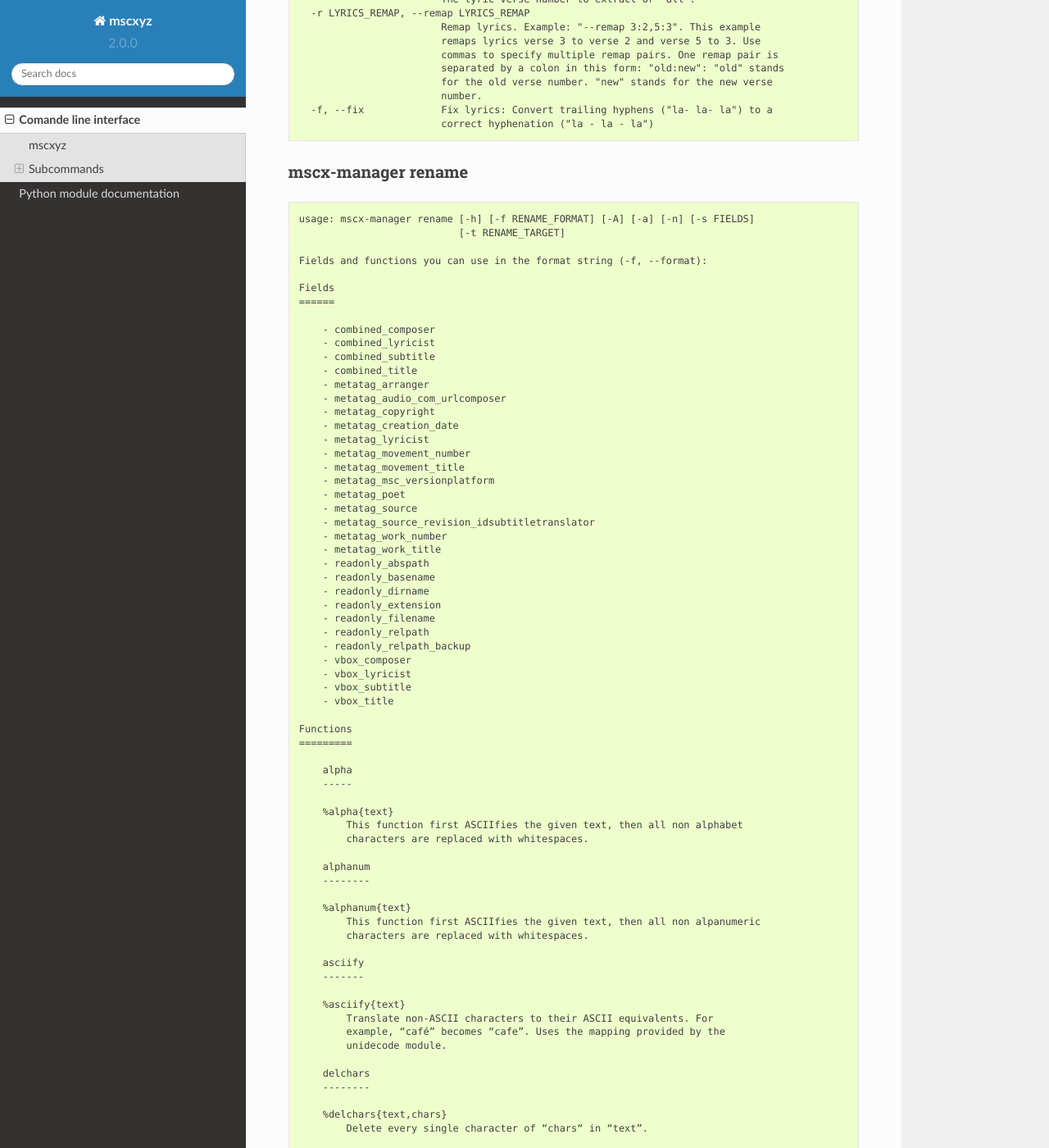
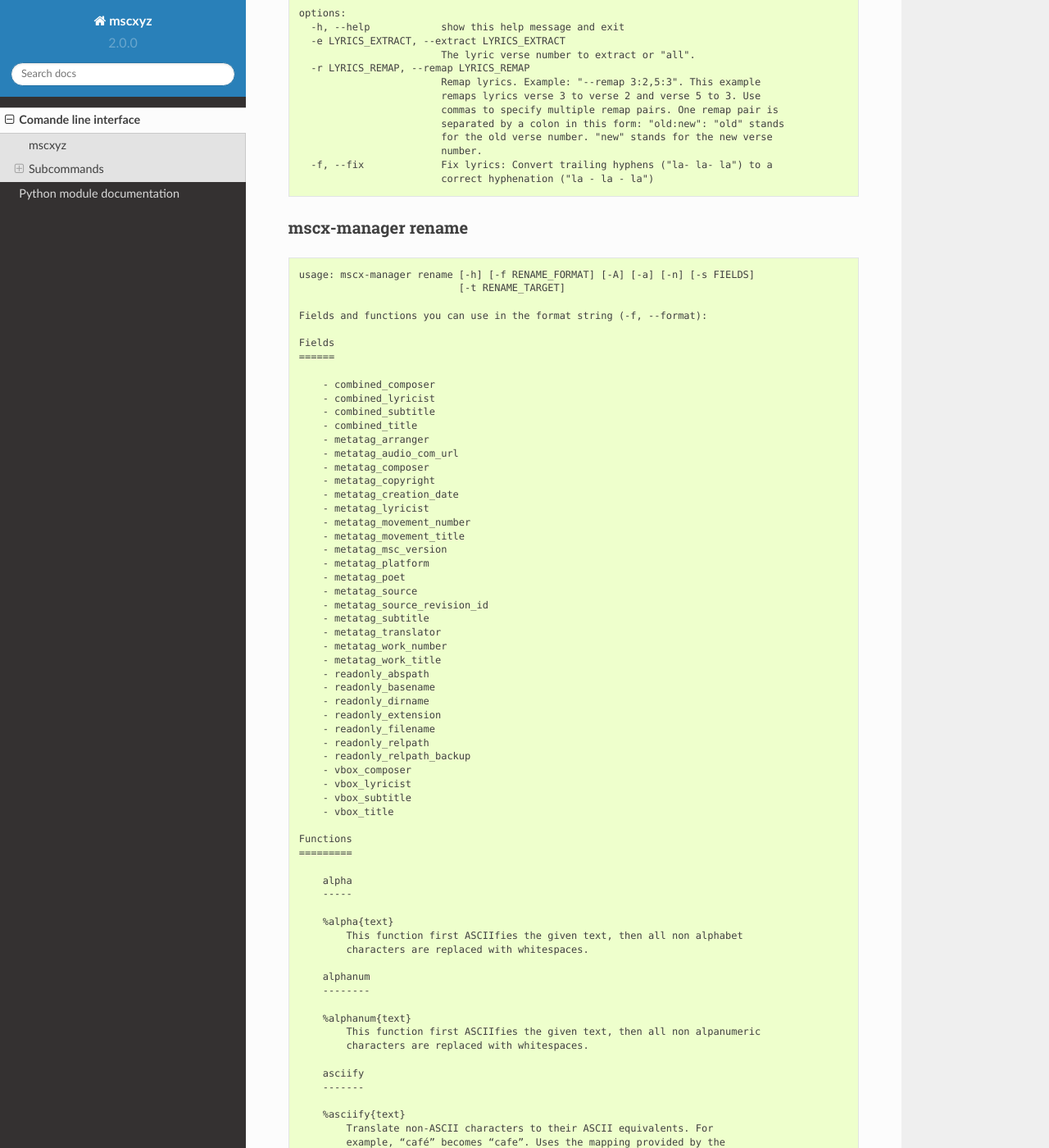
Before and after one commit to Josef-Friedrich/mscxyz, a Sphinx documentation site: the page built from docs/cli.rst, in a window 1280 px wide and 1400 px high, scrolled down 3449 px. Shown: the whole window at 82% size. Built offline with Sphinx 7.4.7 and the Read the Docs theme 2.0.0, drawn with Linux system fonts in a browser that asks for light colours; some of the changed text lies outside the part shown.

```diff
--- a/docs/cli.rst
+++ b/docs/cli.rst
@@ -143,16 +143,20 @@
       - combined_subtitle
       - combined_title
       - metatag_arranger
-      - metatag_audio_com_urlcomposer
+      - metatag_audio_com_url
+      - metatag_composer
       - metatag_copyright
       - metatag_creation_date
       - metatag_lyricist
       - metatag_movement_number
       - metatag_movement_title
-      - metatag_msc_versionplatform
+      - metatag_msc_version
+      - metatag_platform
       - metatag_poet
       - metatag_source
-      - metatag_source_revision_idsubtitletranslator
+      - metatag_source_revision_id
+      - metatag_subtitle
+      - metatag_translator
       - metatag_work_number
       - metatag_work_title
       - vbox_composer
@@ -227,16 +231,20 @@
       - combined_subtitle
       - combined_title
       - metatag_arranger
-      - metatag_audio_com_urlcomposer
+      - metatag_audio_com_url
+      - metatag_composer
       - metatag_copyright
       - metatag_creation_date
       - metatag_lyricist
       - metatag_movement_number
       - metatag_movement_title
-      - metatag_msc_versionplatform
+      - metatag_msc_version
+      - metatag_platform
       - metatag_poet
       - metatag_source
-      - metatag_source_revision_idsubtitletranslator
+      - metatag_source_revision_id
+      - metatag_subtitle
+      - metatag_translator
       - metatag_work_number
       - metatag_work_title
       - readonly_abspath
```
Also changed, not shown: README.rst (+14 -6 lines), 3 other files.
